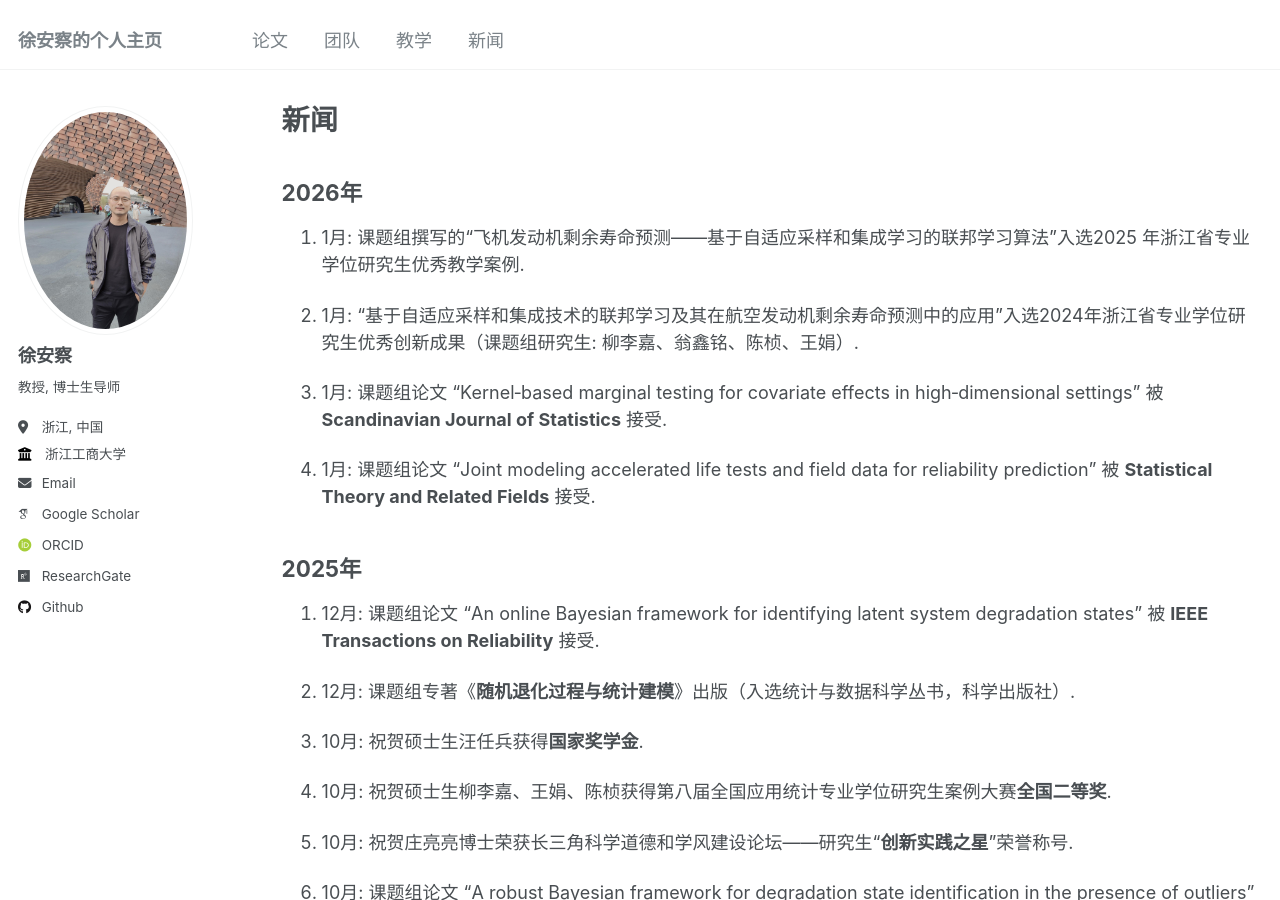
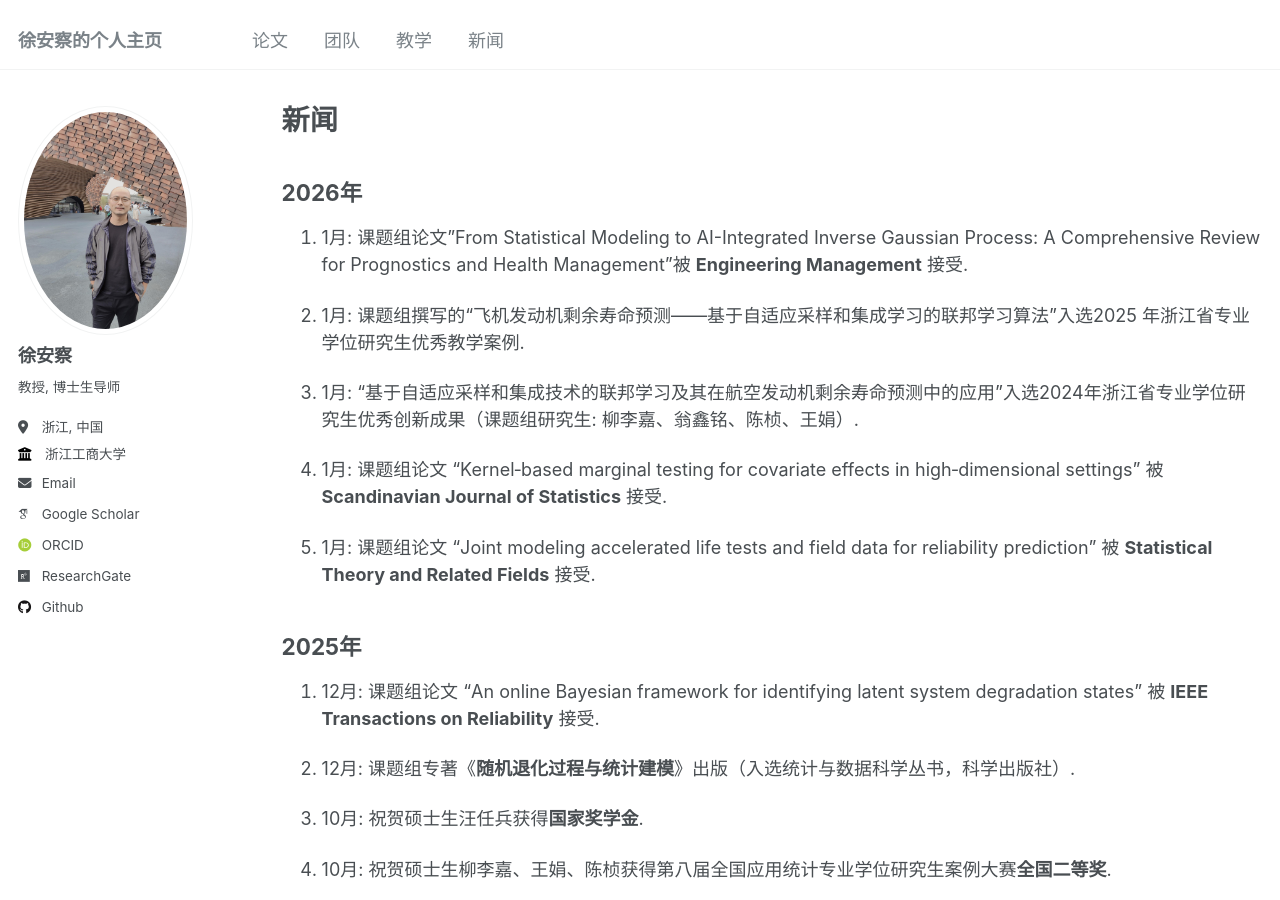
Before and after one commit to XU-ANCHA/XU-ANCHA.github.io, a Jekyll site: the page built from _pages/year-archive.md, in a window 1280 px wide and 900 px high. Built offline with Jekyll 4.4.1, drawn with Linux system fonts in a browser that asks for light colours; some web fonts are replaced.

Commit message:
Update year-archive.md

```diff
--- a/_pages/year-archive.md
+++ b/_pages/year-archive.md
@@ -6,6 +6,8 @@ author_profile: true
 ---
 
 ## 2026年
+
+1. 1月: 课题组论文"From Statistical Modeling to AI-Integrated Inverse Gaussian Process: A Comprehensive Review for Prognostics and Health Management"被 **Engineering Management**  接受.
 
 1. 1月: 课题组撰写的“飞机发动机剩余寿命预测——基于自适应采样和集成学习的联邦学习算法”入选2025 年浙江省专业学位研究生优秀教学案例.
 
```
